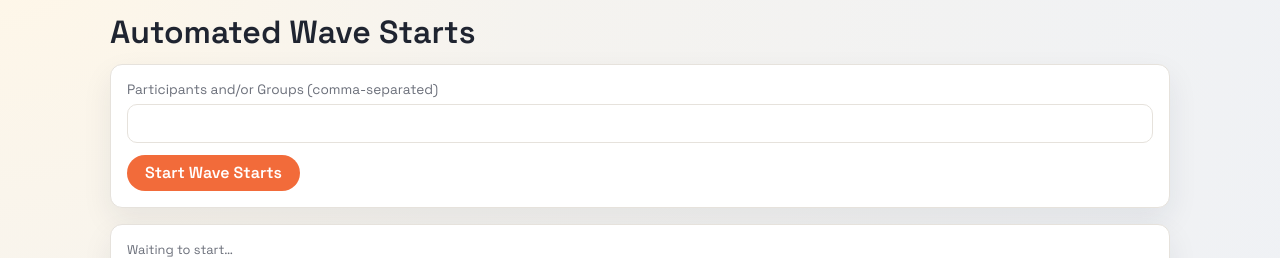
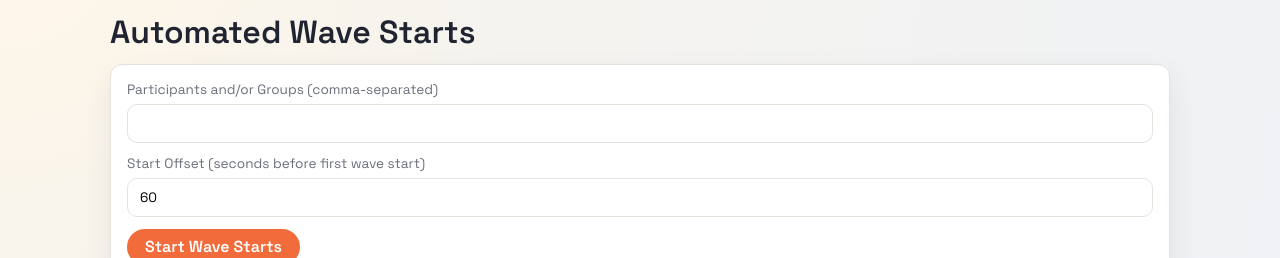
Before and after one commit to JeroenBertels/glh-timer, a FastAPI app: template app/templates/wave_starts.html in a window 1280 px wide. Shown: the part 71-329 px from the top of the page. Run offline with FastAPI, Linux system fonts and the light colour scheme; the template is opened without the code that fills it, so the values that code supplies are empty.

Commit message:
Offset number of seconds and live timer in wave starts.

```diff
--- a/app/main.py
+++ b/app/main.py
@@ -1888,6 +1888,7 @@ def wave_starts_data(
     race_id: str,
     race_part_id: str,
     targets: str = Form(...),
+    start_offset_seconds: int = Form(60),
     db: Session = Depends(get_db),
 ):
     require_organiser(request, race_id)
@@ -1941,7 +1942,13 @@ def wave_starts_data(
                 }
             )
     schedule.sort(key=lambda item: item["offset_seconds"])
-    return {"schedule": schedule}
+    safe_start_offset_seconds = max(0, start_offset_seconds)
+    first_offset_seconds = schedule[0]["offset_seconds"] if schedule else 0
+    return {
+        "schedule": schedule,
+        "start_offset_seconds": safe_start_offset_seconds,
+        "first_offset_seconds": first_offset_seconds,
+    }
 
 
 @app.post("/race/{race_id}/part/{race_part_id}/submit-start/api")
--- a/app/static/css/styles.css
+++ b/app/static/css/styles.css
@@ -202,6 +202,15 @@ button.danger {
   color: var(--muted);
 }
 
+.wave-live-timer {
+  font-family: "Space Grotesk", "Trebuchet MS", sans-serif;
+  font-size: clamp(2rem, 8vw, 4.5rem);
+  font-weight: 700;
+  letter-spacing: 0.04em;
+  color: var(--accent);
+  margin-bottom: 10px;
+}
+
 .pending-end-list {
   display: grid;
   gap: 10px;
--- a/app/templates/wave_starts.html
+++ b/app/templates/wave_starts.html
@@ -7,6 +7,10 @@
       Participants and/or Groups (comma-separated)
       <input type="text" name="targets" required />
     </label>
+    <label>
+      Start Offset (seconds before first wave start)
+      <input type="number" name="start_offset_seconds" value="60" min="0" step="1" required />
+    </label>
     <div class="actions">
       <button id="start-wave" type="submit">Start Wave Starts</button>
       <button class="ghost" id="cancel-wave" type="button" disabled style="display: none;">Cancel</button>
@@ -14,7 +18,7 @@
   </form>
 </div>
 <div class="card">
-  <div id="wave-status" class="small">Waiting to start…</div>
+  <div id="wave-live-timer" class="wave-live-timer" hidden>00:00:00.0</div>
   <div class="table-wrap">
     <table class="table" id="wave-table">
       <thead>
@@ -38,10 +42,59 @@
   const status = document.getElementById('wave-status');
   const startButton = document.getElementById('start-wave');
   const cancelButton = document.getElementById('cancel-wave');
+  const offsetInput = form.querySelector('input[name="start_offset_seconds"]');
+  const waveLiveTimer = document.getElementById('wave-live-timer');
   let waveRunning = false;
   const scheduled = new Map();
   let remainingStarts = 0;
   let cancelMode = 'cancel';
+  let waveTimerIntervalId = null;
+  let waveTimerStartMs = 0;
+  let waveTimerBaseSeconds = 0;
+
+  function formatOffset(seconds) {
+    const safe = Math.max(0, Math.floor(seconds));
+    const minutes = Math.floor(safe / 60);
+    const secs = safe % 60;
+    return `${minutes}:${String(secs).padStart(2, '0')}`;
+  }
+
+  function formatSignedTimer(seconds) {
+    const negative = seconds < 0;
+    const absValue = Math.abs(seconds);
+    const totalTenths = Math.floor(absValue * 10);
+    const tenths = totalTenths % 10;
+    const totalSeconds = Math.floor(totalTenths / 10);
+    const secs = totalSeconds % 60;
+    const minutes = Math.floor(totalSeconds / 60) % 60;
+    const hours = Math.floor(totalSeconds / 3600);
+    return `${negative ? '-' : ''}${String(hours).padStart(2, '0')}:${String(minutes).padStart(2, '0')}:${String(secs).padStart(2, '0')}.${tenths}`;
+  }
+
+  function clearWaveTimer(resetDisplay = true) {
+    if (waveTimerIntervalId !== null) {
+      clearInterval(waveTimerIntervalId);
+      waveTimerIntervalId = null;
+    }
+    if (resetDisplay) {
+      waveLiveTimer.hidden = true;
+      waveLiveTimer.textContent = '00:00:00.0';
+    }
+  }
+
+  function updateWaveTimer() {
+    const elapsedSeconds = (Date.now() - waveTimerStartMs) / 1000;
+    waveLiveTimer.textContent = formatSignedTimer(waveTimerBaseSeconds + elapsedSeconds);
+  }
+
+  function startWaveTimer(firstOffsetSeconds, startOffsetSeconds) {
+    clearWaveTimer(false);
+    waveTimerBaseSeconds = firstOffsetSeconds - startOffsetSeconds;
+    waveTimerStartMs = Date.now();
+    waveLiveTimer.hidden = false;
+    updateWaveTimer();
+    waveTimerIntervalId = setInterval(updateWaveTimer, 100);
+  }
 
   function renderSchedule(schedule) {
     tbody.innerHTML = '';
@@ -51,7 +104,7 @@
       row.innerHTML = `
         <td>${item.participant_id}</td>
         <td>${item.group}</td>
-        <td>${Math.floor(item.offset_seconds / 60)}:${String(item.offset_seconds % 60).padStart(2, '0')}</td>
+        <td>${formatOffset(item.offset_seconds)}</td>
         <td class="small">waiting</td>
       `;
       tbody.appendChild(row);
@@ -74,14 +127,27 @@
       headers: { 'Content-Type': 'application/x-www-form-urlencoded' },
       body: new URLSearchParams(new FormData(form)),
     });
+    if (!response.ok) {
+      status.textContent = 'Unable to start wave.';
+      return;
+    }
     const data = await response.json();
     const schedule = data.schedule || [];
     renderSchedule(schedule);
     if (!schedule.length) {
+      clearWaveTimer();
       status.textContent = 'No valid participants for wave start.';
       return;
     }
-    status.textContent = 'Wave started.';
+    const requestedOffset = Number(offsetInput.value);
+    const fallbackOffset = Number.isFinite(requestedOffset) ? Math.max(0, requestedOffset) : 60;
+    const startOffsetSeconds = Number.isFinite(data.start_offset_seconds)
+      ? data.start_offset_seconds
+      : fallbackOffset;
+    const firstOffsetSeconds = Number.isFinite(data.first_offset_seconds)
+      ? data.first_offset_seconds
+      : Math.min(...schedule.map((item) => item.offset_seconds));
+    startWaveTimer(firstOffsetSeconds, startOffsetSeconds);
     waveRunning = true;
     remainingStarts = schedule.length;
     cancelMode = 'cancel';
@@ -91,7 +157,10 @@
     cancelButton.style.display = 'inline-flex';
     cancelButton.textContent = 'Cancel';
     schedule.forEach(item => {
-      const delay = item.offset_seconds * 1000;
+      const delay = Math.max(
+        0,
+        (startOffsetSeconds + (item.offset_seconds - firstOffsetSeconds)) * 1000
+      );
       const timeoutId = setTimeout(async () => {
         const row = tbody.querySelector(`tr[data-participant-id="${item.participant_id}"]`);
         if (row) {
@@ -107,8 +176,9 @@
         if (remainingStarts <= 0) {
           waveRunning = false;
           cancelMode = 'clear';
-          status.textContent = 'Wave completed.';
+          clearWaveTimer(false);
           cancelButton.textContent = 'Clear';
+          scheduled.clear();
         }
       }, delay);
       scheduled.set(item.participant_id, timeoutId);
@@ -129,6 +199,7 @@
     scheduled.clear();
     waveRunning = false;
     remainingStarts = 0;
+    clearWaveTimer();
     startButton.disabled = false;
     startButton.style.display = 'inline-flex';
     cancelButton.disabled = true;
```
